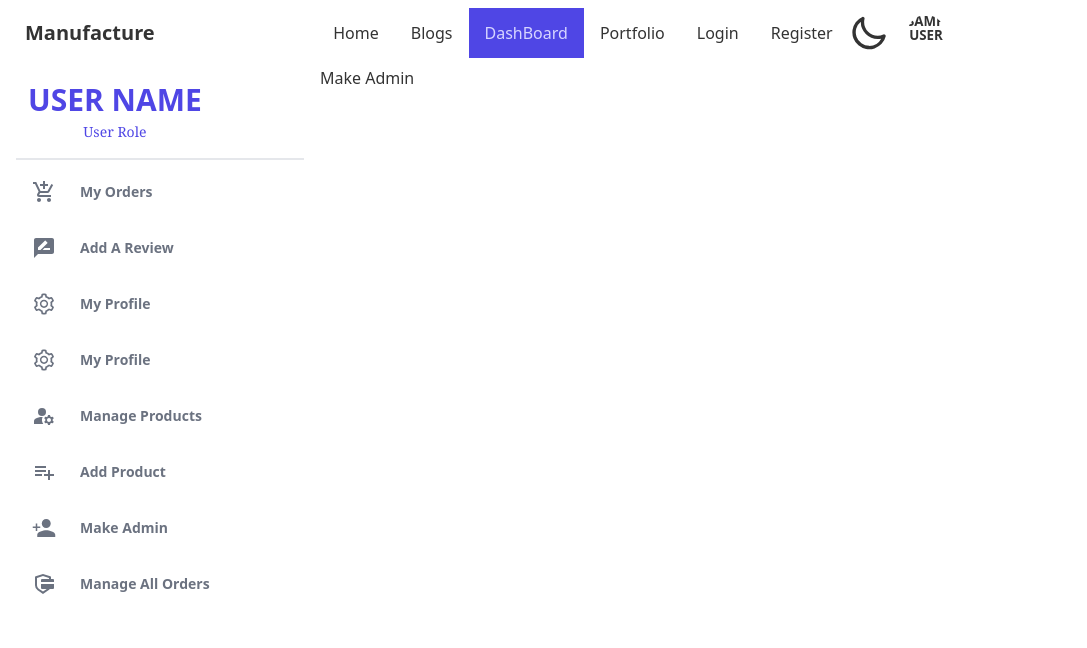
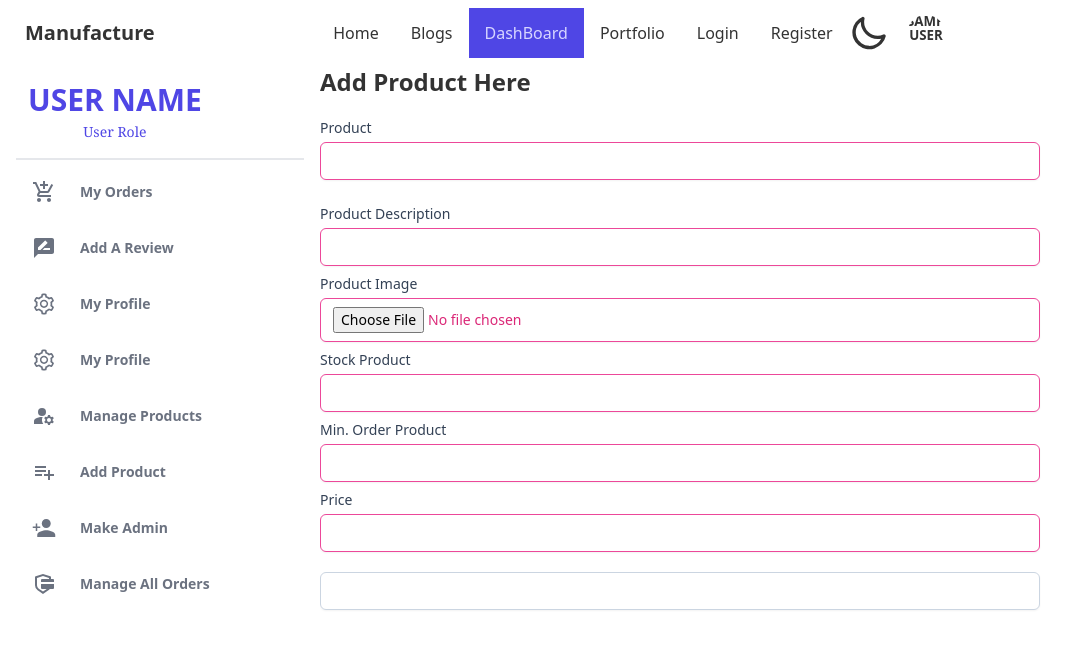
Before and after one commit to Cihsan/manufacturer-client, a React (Create React App) app: page /dashboard/add-product in a window 1280 px wide. Shown: the top 648 px of the page, without its empty margins (0-1087 px from the left). Built offline with nearby package versions, Linux system fonts and the light colour scheme; no server answers; sample sign-in values are in the browser's storage.

Commit message:
added add-product and manage-Product

```diff
--- a/src/Pages/DashBoard/AddReview.js
+++ b/src/Pages/DashBoard/AddReview.js
@@ -95,11 +95,13 @@ const AddReview = () => {
                                     </div>
                                     <div className='flex gap-5'>
                                         <div class="">
-                                            <label class="mb-2 text-sm font-bold text-gray-700">
-                                                Image
-                                            </label>
                                             <input
-                                                class="px-3 py-2 mb-3 text-sm leading-tight text-gray-700 border rounded shadow appearance-none focus:outline-none focus:shadow-outline"
+                                                class="block w-full text-sm text-slate-500
+                                                file:mr-4 file:py-2 file:px-4
+                                                file:rounded-full file:border-0
+                                                file:text-sm file:font-semibold
+                                                file:bg-violet-50 file:text-violet-700
+                                                hover:file:bg-violet-100"
                                                 type="file"
                                                 placeholder="Your image"
                                                 name='img'
--- a/src/Pages/DashBoard/Admin/AddProduct.js
+++ b/src/Pages/DashBoard/Admin/AddProduct.js
@@ -1,10 +1,148 @@
 import React from 'react';
+import { useForm } from 'react-hook-form';
+import { toast, ToastContainer } from 'react-toastify';
+import 'react-toastify/dist/ReactToastify.css';
+const AddProduct = () => {
+    const { register, formState: { errors }, handleSubmit, reset } = useForm();
+    const imgkey = '496c910d299b68d853a1aac1a435c6f2'
+    const onSubmit = async data => {
+        const image = data.img[0];
+        const formData = new FormData();
+        formData.append('image', image);
+        const url = `https://api.imgbb.com/1/upload?key=${imgkey}`;
+        fetch(url, {
+            method: 'POST',
+            body: formData
+        })
 
-const AddProduct = () => {
+            .then(res => res.json())
+            .then(result => {
+                if (result.success) {
+
+                    const img = result.data.url;
+                    const productPost = {
+                        name: data.name,
+                        desc: data.desc,
+                        mOrder: data.mOrder,
+                        stock: data.stock,
+                        price: data.price,
+                        img: img
+                    }
+                    fetch('http://localhost:5000/product-post', {
+                        method: 'POST',
+                        headers: {
+                            'content-type': 'application/json',
+                            // 'authorization': `Bearer ${localStorage.getItem('accessToken')}`
+                        },
+                        body: JSON.stringify(productPost)
+                    })
+                        .then(res => res.json())
+                        .then(inserted => {
+                            if (inserted) {
+                                toast.success('Product Successfuly Added')
+                                reset();
+                            }
+                            else {
+                                toast.error('Failed to add Product');
+                            }
+                        })
+
+                }
+
+            })
+    }
+
     return (
         <div>
-            <h1>Make Admin</h1>
+            <ToastContainer/>
+            <h1 className='text-2xl font-bold'>Add Product Here</h1>
+            <form onSubmit={handleSubmit(onSubmit)}>
+                <label class="block">
+                    <span class="block text-sm font-medium text-slate-700 mt-5">Product</span>
 
+                    <input type="text" required name='name'{...register("name", {
+                                                required: { value: true, message: 'Name is Required' }
+                                            })} class="mt-1 block w-3/4 px-3 py-2 bg-white border border-slate-300 rounded-md text-sm shadow-sm placeholder-slate-400
+                        focus:outline-none focus:border-sky-500 focus:ring-1 focus:ring-sky-500
+                        disabled:bg-slate-50 disabled:text-slate-500 disabled:border-slate-200 disabled:shadow-none
+                        invalid:border-pink-500 invalid:text-pink-600
+                        focus:invalid:border-pink-500 focus:invalid:ring-pink-500
+                        "/>
+                        <label className="label">
+                                            {errors.name?.type === 'required' && <span className="label-text-alt text-red-500">{errors.name.message}</span>}
+                                        </label>
+                </label>
+                <label class="block">
+                    <span class="block text-sm font-medium text-slate-700 mt-2">Product Description</span>
+
+                    <input type="text" required name='desc' {...register("desc", {
+                                                required: { value: true, message: 'desc is Required' }
+                                            })} class="mt-1 block w-3/4 px-3 py-2 bg-white border border-slate-300 rounded-md text-sm shadow-sm placeholder-slate-400
+                        focus:outline-none focus:border-sky-500 focus:ring-1 focus:ring-sky-500
+                        disabled:bg-slate-50 disabled:text-slate-500 disabled:border-slate-200 disabled:shadow-none
+                        invalid:border-pink-500 invalid:text-pink-600
+                        focus:invalid:border-pink-500 focus:invalid:ring-pink-500
+                        "/>
+                </label>
+                <label class="block">
+                    <span class="block text-sm font-medium text-slate-700 mt-2">Product Image</span>
+
+                    <input type="file" required name='img' {...register("img", {
+                                                required: { value: true, message: 'img is Required' }
+                                            })} class="mt-1 block w-3/4 px-3 py-2 bg-white border border-slate-300 rounded-md text-sm shadow-sm placeholder-slate-400
+                        focus:outline-none focus:border-sky-500 focus:ring-1 focus:ring-sky-500
+                        disabled:bg-slate-50 disabled:text-slate-500 disabled:border-slate-200 disabled:shadow-none
+                        invalid:border-pink-500 invalid:text-pink-600
+                        focus:invalid:border-pink-500 focus:invalid:ring-pink-500
+                        "/>
+                </label>
+                <label class="block">
+                    <span class="block text-sm font-medium text-slate-700 mt-2">Stock Product</span>
+
+                    <input type="number" required name='stock' {...register("stock", {
+                                                required: { value: true, message: 'stock is Required' }
+                                            })} class="mt-1 block w-3/4 px-3 py-2 bg-white border border-slate-300 rounded-md text-sm shadow-sm placeholder-slate-400
+                        focus:outline-none focus:border-sky-500 focus:ring-1 focus:ring-sky-500
+                        disabled:bg-slate-50 disabled:text-slate-500 disabled:border-slate-200 disabled:shadow-none
+                        invalid:border-pink-500 invalid:text-pink-600
+                        focus:invalid:border-pink-500 focus:invalid:ring-pink-500
+                        "/>
+                </label>
+                <label class="block">
+                    <span class="block text-sm font-medium text-slate-700 mt-2">Min. Order Product</span>
+
+                    <input type="number" required name='mOrder' {...register("mOrder", {
+                                                required: { value: true, message: 'mOrder is Required' }
+                                            })} class="mt-1 block w-3/4 px-3 py-2 bg-white border border-slate-300 rounded-md text-sm shadow-sm placeholder-slate-400
+                        focus:outline-none focus:border-sky-500 focus:ring-1 focus:ring-sky-500
+                        disabled:bg-slate-50 disabled:text-slate-500 disabled:border-slate-200 disabled:shadow-none
+                        invalid:border-pink-500 invalid:text-pink-600
+                        focus:invalid:border-pink-500 focus:invalid:ring-pink-500
+                        "/>
+                </label>
+                <label class="block">
+                    <span class="block text-sm font-medium text-slate-700 mt-2">Price</span>
+
+                    <input type="number" required name='price' {...register("price", {
+                                                required: { value: true, message: 'price is Required' }
+                                            })} class="mt-1 block w-3/4 px-3 py-2 bg-white border border-slate-300 rounded-md text-sm shadow-sm placeholder-slate-400
+                        focus:outline-none focus:border-sky-500 focus:ring-1 focus:ring-sky-500
+                        disabled:bg-slate-50 disabled:text-slate-500 disabled:border-slate-200 disabled:shadow-none
+                        invalid:border-pink-500 invalid:text-pink-600
+                        focus:invalid:border-pink-500 focus:invalid:ring-pink-500
+                        "/>
+                </label>
+                <label class="block">
+
+                    <input type="submit" value="Add Product" class="mt-5 block w-3/4 px-3 py-2 bg-white border border-slate-300 rounded-md text-sm shadow-sm placeholder-slate-400
+                        focus:outline-none focus:border-sky-500 focus:ring-1 focus:ring-sky-500
+                        bg-primary text-white cursor-pointer disabled:text-slate-500 disabled:border-slate-200 disabled:shadow-none
+                        invalid:border-pink-500 invalid:text-pink-600
+                        focus:invalid:border-pink-500 focus:invalid:ring-pink-500
+                        "/>
+                </label>
+
+            </form>
         </div>
     );
 };
```
Also changed, not shown: src/Pages/DashBoard/Admin/ManageProducts.js (+31 -6 lines).
